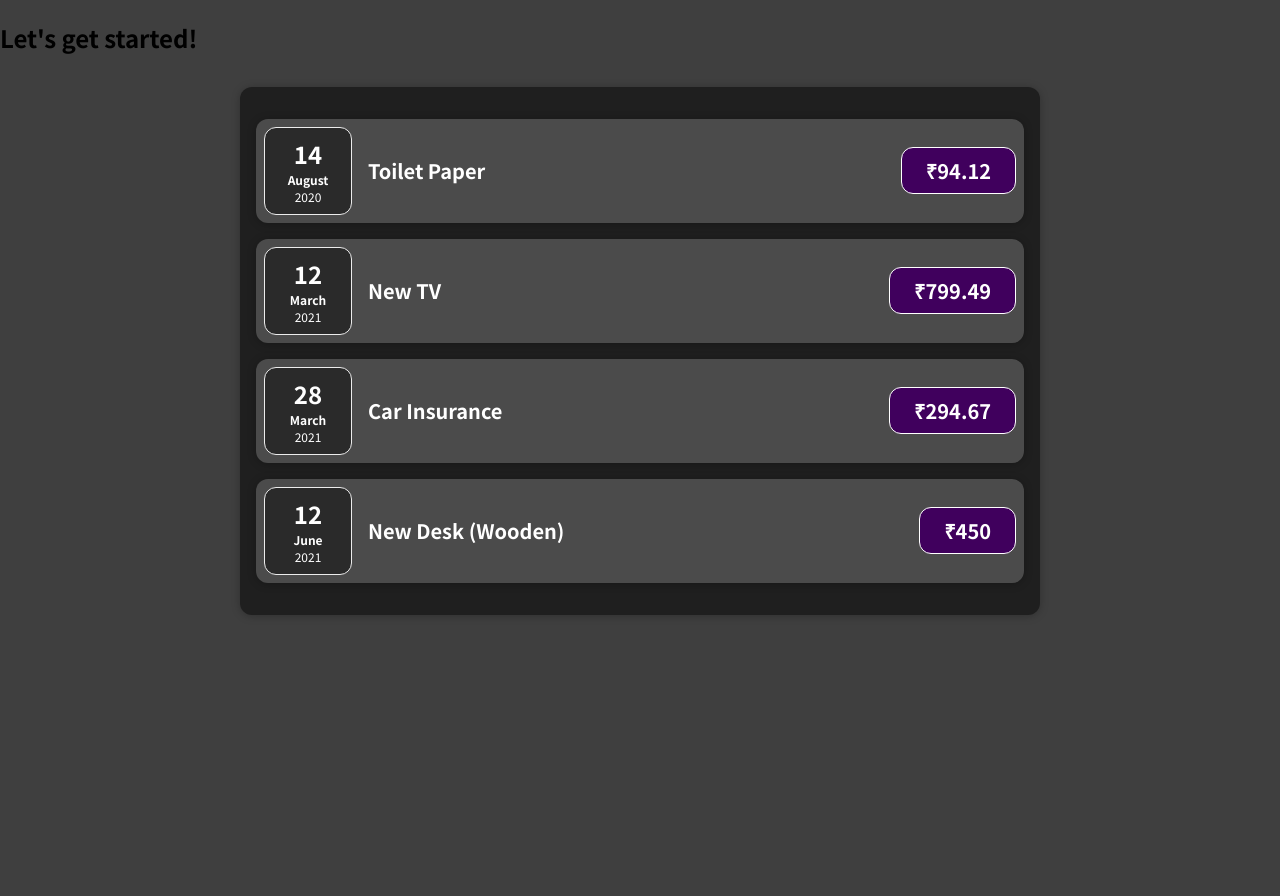
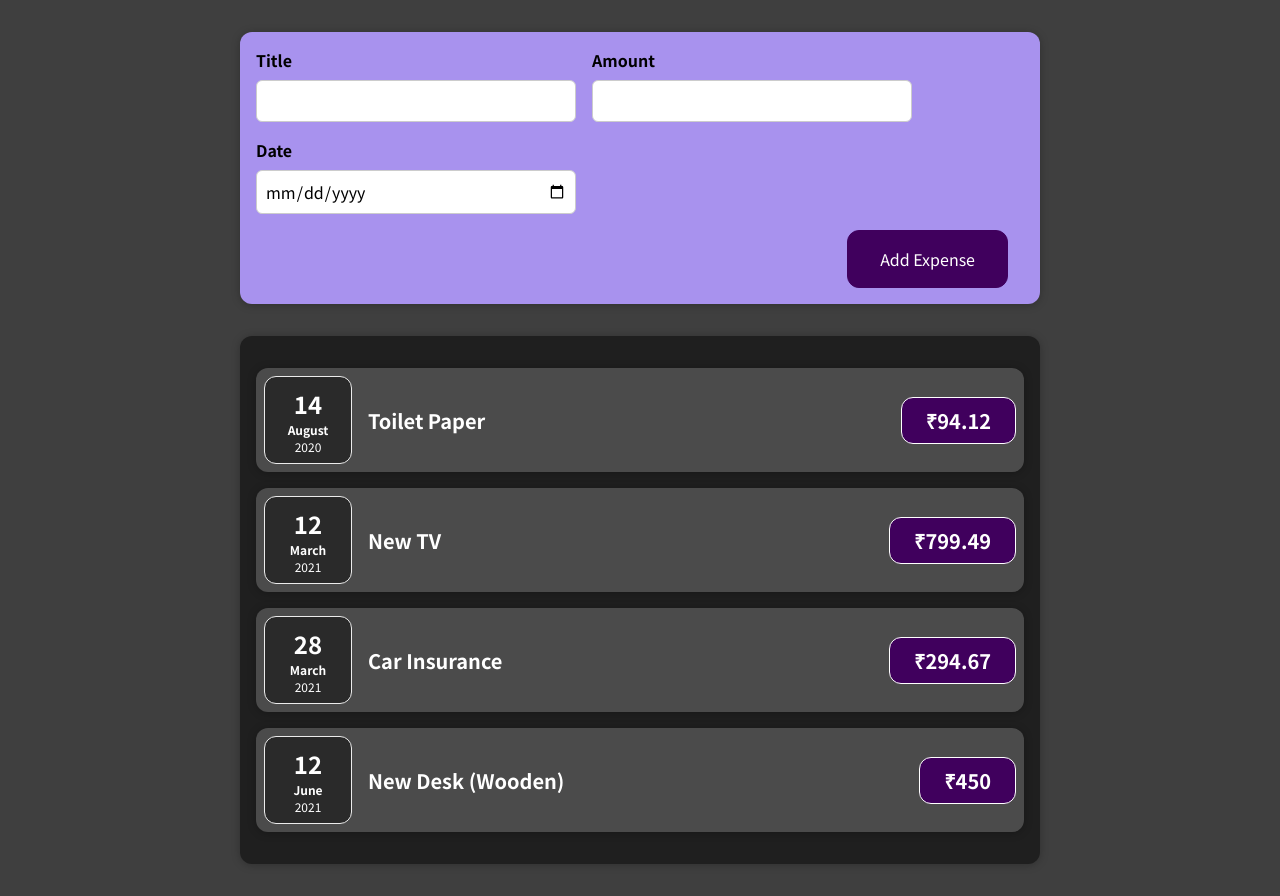
Before and after one commit to RRSR/react-complete-guide, a React (Create React App) app: page / in a window 1280 px wide. Before the commit the page ends 800 px from the top, so only its background shows below. Built offline with nearby package versions, Linux system fonts and the light colour scheme.

Commit message:
Added NewExpense and ExpenseForm components.
Signed-off-by: Raj Rajeshwar Singh <rrsr1312@gmail.com>

```diff
--- a/src/App.js
+++ b/src/App.js
@@ -1,5 +1,6 @@
 import Expenses from "./components/Expenses/Expenses";
 import React from "react";
+import NewExpense from "./components/NewExpense/NewExpense";
 
 const App = () => {
 
@@ -32,7 +33,7 @@
 
     return (
         <div>
-            <h2>Let's get started!</h2>
+            <NewExpense/>
             <Expenses expenses={expenses}/>
         </div>
     );
--- /dev/null
+++ b/src/components/NewExpense/ExpenseForm.css
@@ -0,0 +1,26 @@
+.new-expense__controls {
+    display: flex;
+    flex-wrap: wrap;
+    gap: 1rem;
+    margin-bottom: 1rem;
+    text-align: left;
+}
+
+.new-expense__control label {
+    font-weight: bold;
+    margin-bottom: 0.5rem;
+    display: block;
+}
+
+.new-expense__control input {
+    font: inherit;
+    padding: 0.5rem;
+    border-radius: 6px;
+    border: 1px solid #ccc;
+    width: 20rem;
+    max-width: 100%;
+}
+
+.new-expense__actions {
+    text-align: right;
+}
--- /dev/null
+++ b/src/components/NewExpense/ExpenseForm.jsx
@@ -0,0 +1,29 @@
+import React from 'react';
+import './ExpenseForm.css';
+
+const ExpenseForm = () => {
+    return (
+        <form>
+            <div className="new-expense__controls">
+                <div className="new-expense__control">
+                    <label>Title</label>
+                    <input type='text'/>
+                </div>
+                <div className="new-expense__control">
+                    <label>Amount</label>
+                    <input type='number' min='1' step='1'/>
+                </div>
+                <div className="new-expense__control">
+                    <label>Date</label>
+                    <input type='date' min='2019-01-01' max='2022-12-31'/>
+                </div>
+            </div>
+            <div className='new-expense__actions'>
+                <button type='submit'>Add Expense</button>
+            </div>
+        </form>
+    );
+
+}
+
+export default ExpenseForm;
--- /dev/null
+++ b/src/components/NewExpense/NewExpense.css
@@ -0,0 +1,38 @@
+.new-expense {
+    background-color: #a892ee;
+    padding: 1rem;
+    margin: 2rem auto;
+    width: 50rem;
+    max-width: 95%;
+    border-radius: 12px;
+    text-align: center;
+    box-shadow: 0 1px 8px rgba(0, 0, 0, 0.25);
+}
+
+.new-expense button {
+    font: inherit;
+    cursor: pointer;
+    padding: 1rem 2rem;
+    border: 1px solid #40005d;
+    background-color: #40005d;
+    color: white;
+    border-radius: 12px;
+    margin-right: 1rem;
+}
+
+.new-expense button:hover,
+.new-expense button:active {
+    background-color: #510674;
+    border-color: #510674;
+}
+
+.new-expense button.alternative {
+    color: #220131;
+    border-color: transparent;
+    background-color: transparent;
+}
+
+.new-expense button.alternative:hover,
+.new-expense button.alternative:active {
+    background-color: #ddb3f8;
+}
--- /dev/null
+++ b/src/components/NewExpense/NewExpense.jsx
@@ -0,0 +1,11 @@
+import React from "react";
+import ExpenseForm from "./ExpenseForm";
+import './NewExpense.css';
+
+const NewExpense = () => {
+    return <div className='new-expense'>
+        <ExpenseForm/>
+    </div>
+}
+
+export default NewExpense;
```
